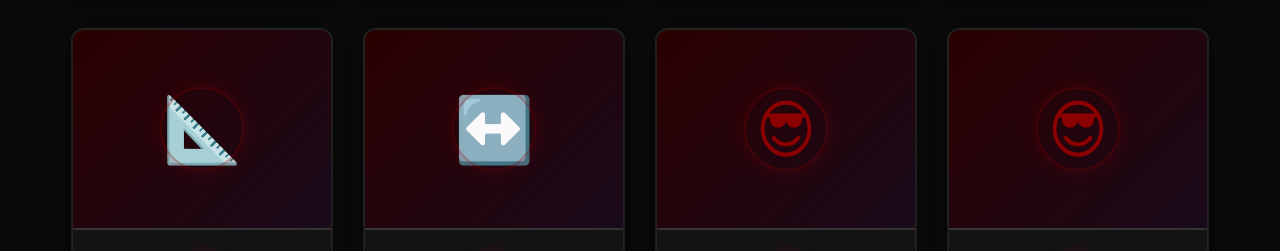
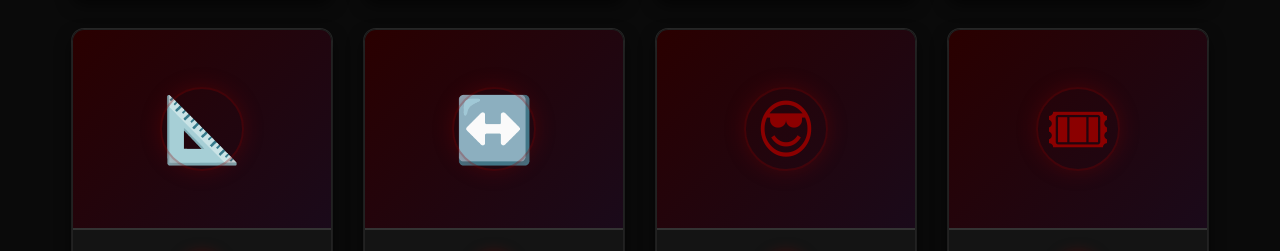
Before and after one commit to marcoflrs-web/Portafolio_VA, a plain HTML site: page index.html in a window 1280 px wide. Shown: the part 1425-1676 px from the top of the page. Drawn offline with Linux system fonts and the light colour scheme.

Commit message:
Update index.html

```diff
--- a/index.html
+++ b/index.html
@@ -301,7 +301,7 @@
             </div>
              <!-- Card 7 -->
             <div class="card">
-                <div class="card-image">😎</div>
+                <div class="card-image">🎟</div>
                 <div class="card-content">
                     <span class="card-number">7</span>
                     <h3>OCR</h3>
```
